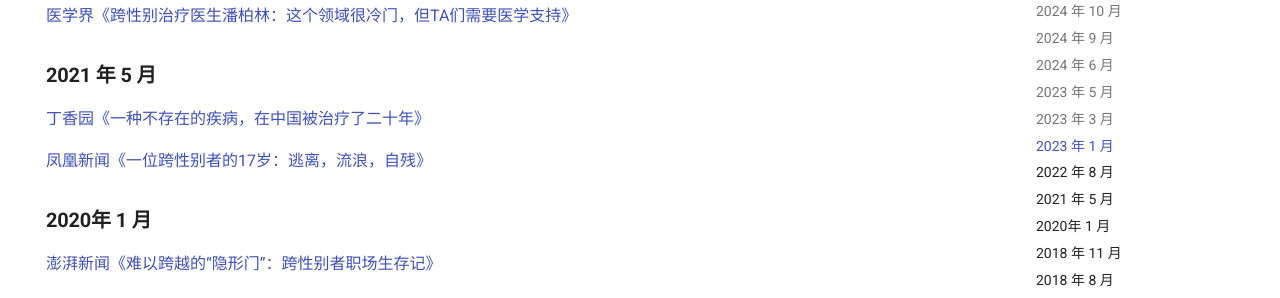
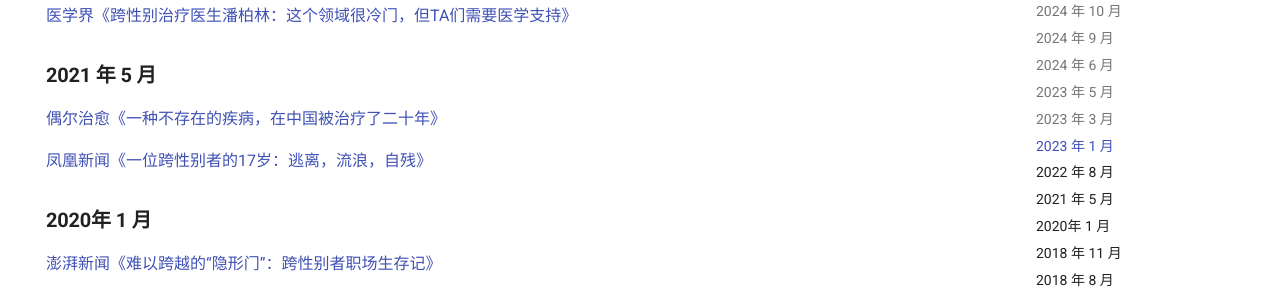
Before and after one commit to ChisakaKanako/docs, an MkDocs documentation site: the page built from docs/index.md, in a window 1280 px wide and 900 px high, scrolled down 973 px. Shown: the part 151-449 px from the top of the window. Built offline with MkDocs 1.6.1 and Material for MkDocs 9.7.7, drawn with Linux system fonts in a browser that asks for light colours.

Commit message:
修正来源

```diff
--- a/docs/index.md
+++ b/docs/index.md
@@ -47,7 +47,7 @@
 
 ### 2021 年 5 月
 
-[丁香园《一种不存在的疾病，在中国被治疗了二十年》](static/articles/丁香园《一种不存在的疾病，在中国被治疗了二十年》.md)
+[偶尔治愈《一种不存在的疾病，在中国被治疗了二十年》](static/articles/偶尔治愈《一种不存在的疾病，在中国被治疗了二十年》.md)
 
 [凤凰新闻《一位跨性别者的17岁：逃离，流浪，自残》](static/articles/凤凰新闻《一位跨性别者的17岁：逃离，流浪，自残》.md)
 
```
Also changed, not shown: docs/static/articles/偶尔治愈《一种不存在的疾病，在中国被治疗了二十年》.md (renamed from docs/static/articles/丁香园《一种不存在的疾病，在中国被治疗了二十年》.md, +1 -1 lines).
